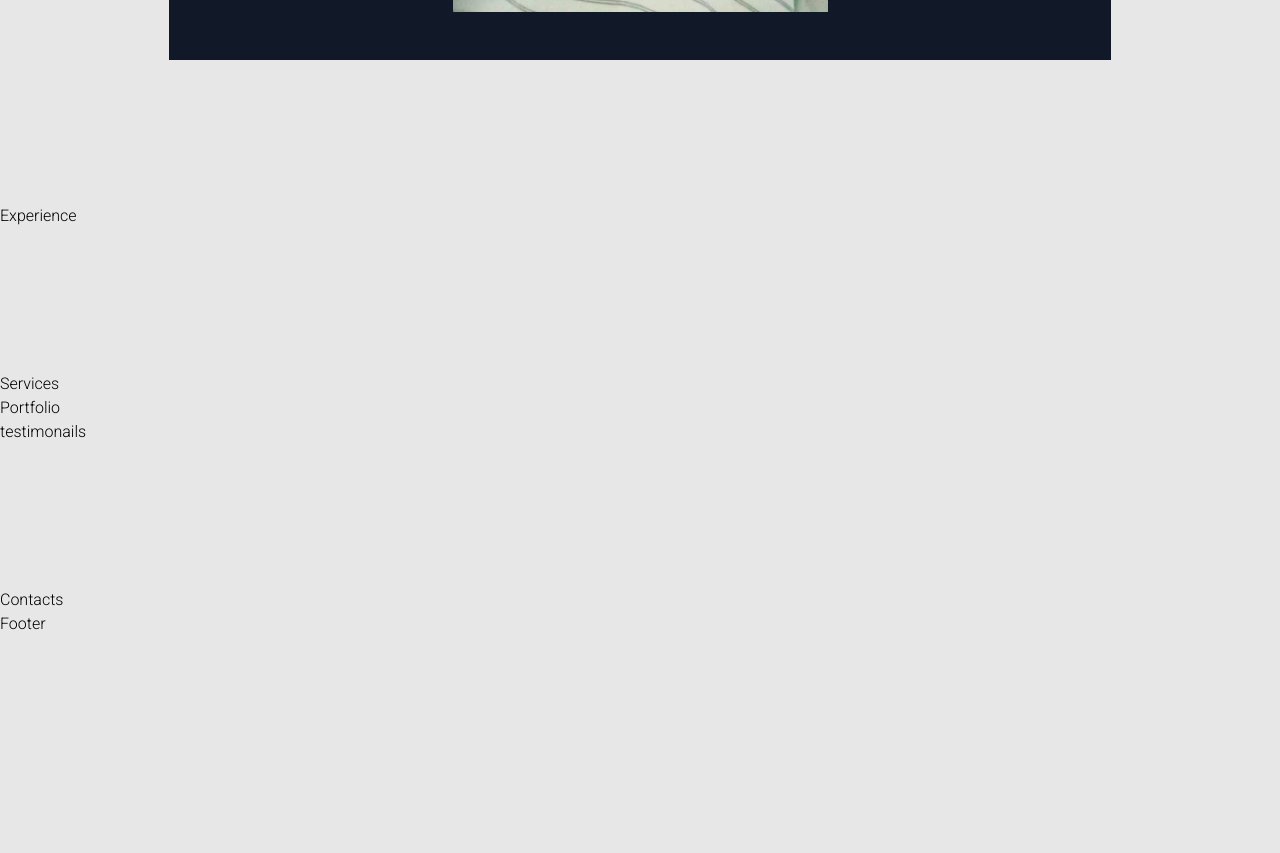
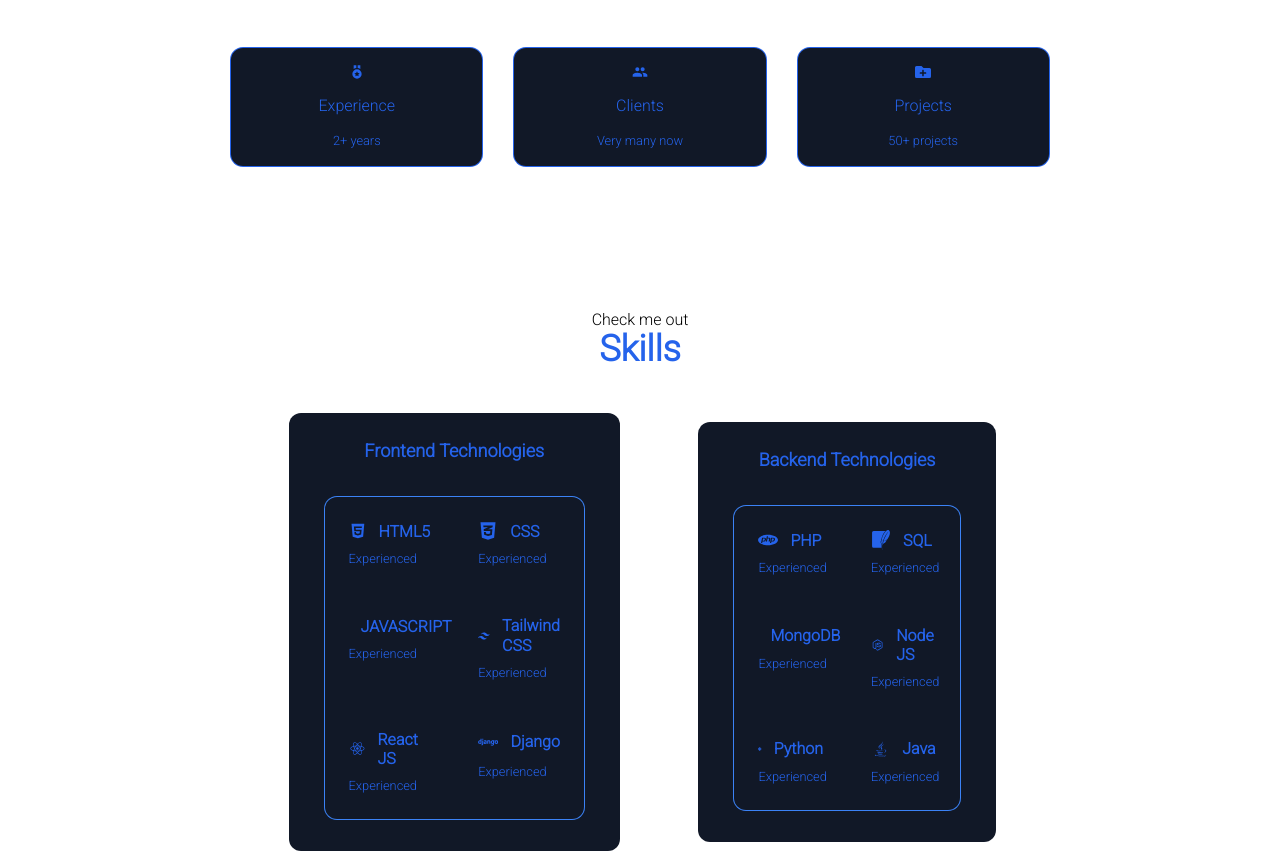
Before and after one commit to AYG3/tailreact, a React (Create React App) app: page / in a window 1280 px wide. Shown: the part 1860-2713 px from the top of the page. Before the commit the page ends 2496 px from the top, so only its background shows below. Built offline with nearby package versions, Linux system fonts and the light colour scheme; the HTML template or start-up script is replaced by a standard one.

Commit message:
experience updated

```diff
--- a/src/components/about/About.jsx
+++ b/src/components/about/About.jsx
@@ -1,20 +1,40 @@
 import React from 'react';
 import Gildev3 from '../../assets/Gildev3.jpg'
+import { BiSolidMedal } from 'react-icons/bi'
+import { MdPeople } from 'react-icons/md'
+import { FaFolderPlus } from 'react-icons/fa'
 
 const about = () => {
     return(
-        <div className='flex flex-col container mx-auto mt-20'>
+        <div className='flex flex-col container mx-auto mt-20 space-y-8'>
             <div className="flex flex-col w-full container items-center justify-center">
                 <h3>Get to know</h3>
                 <h1 className='text-4xl text-blue-600 font-semibold'>Me</h1>
             </div>
 
-            <div className=' flex bg-gray-900 w-3/4 mt-8 align-items-center justify-center self-center'>
-                <div className=' mx-7 w-1/2 p-5'>
-                    <img src={Gildev3} className='' alt="Also fine boy like me" />
+            <div className=' flex bg-gray-900 w-3/4 items-center justify-center self-center rounded-2xl md:w-auto ' >
+                <div className='flex justify-center items-center w-full py-7 lg:py-9 '>
+                    <img src={Gildev3} className='rounded-2xl h-96 w-full object-cover object-center transform sm:rotate-12 transition duration-500 hover:rotate-0 sm:w-auto xl:h-[28rem] ' alt="Also fine boy like me" />
                 </div>
             </div>
 
+            <div className='flex flex-col text-blue-600 space-y-8 justify-center items-center sm:flex-row sm:space-x-8 '>
+                <div className='flex flex-col bg-gray-900 w-2/4 text-center rounded-xl p-8 space-y-4 ring-1 mt-8 ring-blue-600 sm:p-4 sm:w-1/4 lg:w-1/5'>
+                    <BiSolidMedal className='self-center'/>
+                    <h1> Experience</h1>
+                    <small>2+ years</small>
+                </div>
+                <div className='flex flex-col bg-gray-900 w-2/4 text-center rounded-xl p-8 space-y-4 ring-1 ring-blue-600 sm:p-4 sm:w-1/4 lg:w-1/5'>
+                    <MdPeople className='self-center'/>
+                    <h1> Clients</h1>
+                    <small>Very many now</small>
+                </div>
+                <div className='flex flex-col bg-gray-900 w-2/4 text-center rounded-xl p-8 space-y-4 ring-1 ring-blue-600 sm:p-4 sm:w-1/4 lg:w-1/5'>
+                    <FaFolderPlus className='self-center'/>
+                    <h1> Projects</h1>
+                    <small>50+ projects</small>
+                </div>
+            </div>
 
         </div>
     );
--- a/src/components/experience/Experience.jsx
+++ b/src/components/experience/Experience.jsx
@@ -1,7 +1,130 @@
 import React from 'react';
+import { AiFillHtml5 } from 'react-icons/ai'
+import { FaCss3Alt } from 'react-icons/fa'
+import { BiLogoJavascript } from 'react-icons/bi'
+import { BiLogoReact } from 'react-icons/bi'
+import { SiTailwindcss } from 'react-icons/si'
+import { DiDjango } from 'react-icons/di'
+import { DiJava } from 'react-icons/di'
+import { SiPhp } from 'react-icons/si'
+import { SiSqlite } from 'react-icons/si'
+import { SiMongodb } from 'react-icons/si'
+import { SiPython } from 'react-icons/si'
+import { BiLogoNodejs } from 'react-icons/bi'
+
 
 const experience = () => {
-    return <div id='experience'>Experience</div>;
+    return(
+    <div id='experience' className='container mx-auto w-full flex flex-col items-center justify-center'>
+        <div className="flex flex-col items-center justify-center container mx-auto">
+            <h2>Check me out</h2>
+            <h1 className="text-4xl text-blue-600 font-semibold">Skills</h1>
+        </div>
+
+        <div className=" mx-auto flex flex-col items-center justify-center lg:grid lg:grid-rows-1 lg:grid-flow-col 2xl:px-32 box-content ">
+
+            <div className="flex flex-col container mx-auto mt-11 bg-gray-900 text-blue-600  rounded-xl lg:w-96 lg:mx-8 xl:mx-12 xl:w-4/5 2xl:mr-32 2xl:ml-8">
+                    <h3 className=' text-lg font-bold self-center mt-6' > Frontend Technologies</h3>
+                    <div className='grid grid-cols-2 ring-1 ring-blue-500 rounded-xl my-8 mx-6 gap-12 p-4'>
+                        <article className='flex flex-col'>
+                            <div className='flex items-center space-x-3 mb-2'>
+                                <AiFillHtml5 className='text-xl' />
+                                <h5 className='font-semibold' >HTML5</h5>
+                            </div>
+                            <small>Experienced</small>
+                        </article>
+                        <article className='flex flex-col'>
+                            <div className='flex items-center space-x-3 mb-2'>
+                                <FaCss3Alt className='text-xl' />
+                                <h5 className='font-semibold' >CSS</h5>
+                            </div>
+                            <small>Experienced</small>
+                        </article>
+                        <article className='flex flex-col'>
+                            <div className='flex items-center space-x-3 mb-2'>
+                                <BiLogoJavascript className='text-xl' />
+                                <h5 className='font-semibold' >JAVASCRIPT</h5>
+                            </div>
+                            <small>Experienced</small>
+                        </article>
+                        <article className='flex flex-col'>
+                            <div className='flex items-center space-x-3 mb-2'>
+                                <SiTailwindcss className='text-xl' />
+                                <h5 className='font-semibold' >Tailwind CSS</h5>
+                            </div>
+                            <small>Experienced</small>
+                        </article>
+                        <article className='flex flex-col'>
+                            <div className='flex items-center space-x-3 mb-2'>
+                                <BiLogoReact className='text-xl' />
+                                <h5 className='font-semibold' >React JS</h5>
+                            </div>
+                            <small>Experienced</small>
+                        </article>
+                        <article className='flex flex-col'>
+                            <div className='flex items-center space-x-3 mb-2'>
+                                <DiDjango className=' text-2xl' />
+                                <h5 className='font-semibold' >Django</h5>
+                            </div>
+                            <small>Experienced</small>
+                        </article>
+                    </div>
+                </div>
+
+
+                {/* BACKEND */}
+
+
+                <div className="flex flex-col container mx-auto mt-11 bg-gray-900 text-blue-600 rounded-xl lg:w-96 lg:mx-8 xl:mx-12 xl:w-4/5 2xl:mr-32 2xl:ml-16  ">
+                    <h3 className=' text-lg font-bold self-center mt-6' > Backend Technologies</h3>
+                    <div className='grid grid-cols-2 ring-1 ring-blue-500 rounded-xl my-8 mx-6 gap-12 p-4'>
+                        <article className='flex flex-col'>
+                            <div className='flex items-center space-x-3 mb-2'>
+                                <SiPhp className='text-xl' />
+                                <h5 className='font-semibold' >PHP</h5>
+                            </div>
+                            <small>Experienced</small>
+                        </article>
+                        <article className='flex flex-col'>
+                            <div className='flex items-center space-x-3 mb-2'>
+                                <SiSqlite className='text-xl' />
+                                <h5 className='font-semibold' >SQL</h5>
+                            </div>
+                            <small>Experienced</small>
+                        </article>
+                        <article className='flex flex-col'>
+                            <div className='flex items-center space-x-3 mb-2'>
+                                <SiMongodb className='text-xl' />
+                                <h5 className='font-semibold' >MongoDB</h5>
+                            </div>
+                            <small>Experienced</small>
+                        </article>
+                        <article className='flex flex-col'>
+                            <div className='flex items-center space-x-3 mb-2'>
+                                <BiLogoNodejs className='text-xl' />
+                                <h5 className='font-semibold' >Node JS </h5>
+                            </div>
+                            <small>Experienced</small>
+                        </article>
+                        <article className='flex flex-col'>
+                            <div className='flex items-center space-x-3 mb-2'>
+                                <SiPython className='text-xl'/>
+                                <h5 className='font-semibold' >Python</h5>
+                            </div>
+                            <small>Experienced</small>
+                        </article>
+                        <article className='flex flex-col'>
+                            <div className='flex items-center space-x-3 mb-2'>
+                                <DiJava className='text-xl'/>
+                                <h5 className='font-semibold' >Java</h5>
+                            </div>
+                            <small>Experienced</small>
+                        </article>
+                    </div>
+                </div>
+        </div>
+    </div>
+    );
 }
 
 export default experience;
--- a/src/components/services/Services.jsx
+++ b/src/components/services/Services.jsx
@@ -2,7 +2,9 @@
 import './services.css'
 
 const Services = () => {
-    return <div id='services'>Services</div>;
+    return <div id='services'>
+
+    </div>;
 }
 
 export default Services;
--- a/src/index.css
+++ b/src/index.css
@@ -12,19 +12,7 @@
     text-decoration:none;
 }
 
-:root{
-    --color-bg: rgba(193, 191, 191, 0.361);
-    --color-comp: rgb(11, 133, 174);
-    --color-text: black;
-    --color-text2:rgb(211, 211, 211);   /* light gray */
-    --color-text3:rgb(255, 255, 204);  /* Light yellow*/
-    --color-text4:rgb(224, 255, 255); /* Light cyan */
-    --color-text5:rgb(255, 182, 193); /* Light Pink  */
 
-    --container-width-lg: 75%;
-    --container-width-md: 86%;
-    --container-width-sm: 90%;
-}
 ::-webkit-scrollbar{
     display: none;
 }
@@ -46,13 +34,9 @@
 
 
 
-/* .container{
-    width: var()
-} */
 
 .btn-black{
     background: #121826;
-    /* background: #1a202c; */
     padding: 1.5rem;
     color: white;
     border-radius: .5rem;
@@ -68,23 +52,3 @@
 #header, #about, #services, #experience, #contact{
     margin-top: 9rem;
 }
-
-
-
-/* ------ GENERAL STYLES ----------*/
-/* .container{
-    width: var(--container-width-lg);
-    margin: 0 auto;
-} */
-
-@media screen and (max-width: 1024px){
-    /* .container{
-        width: var(--container-width-md);
-    } */
-}
-
-@media screen and (max-width: 600px){
-    /* .container{
-        width: var(--container-widht-sm);
-    } */
-}
```
